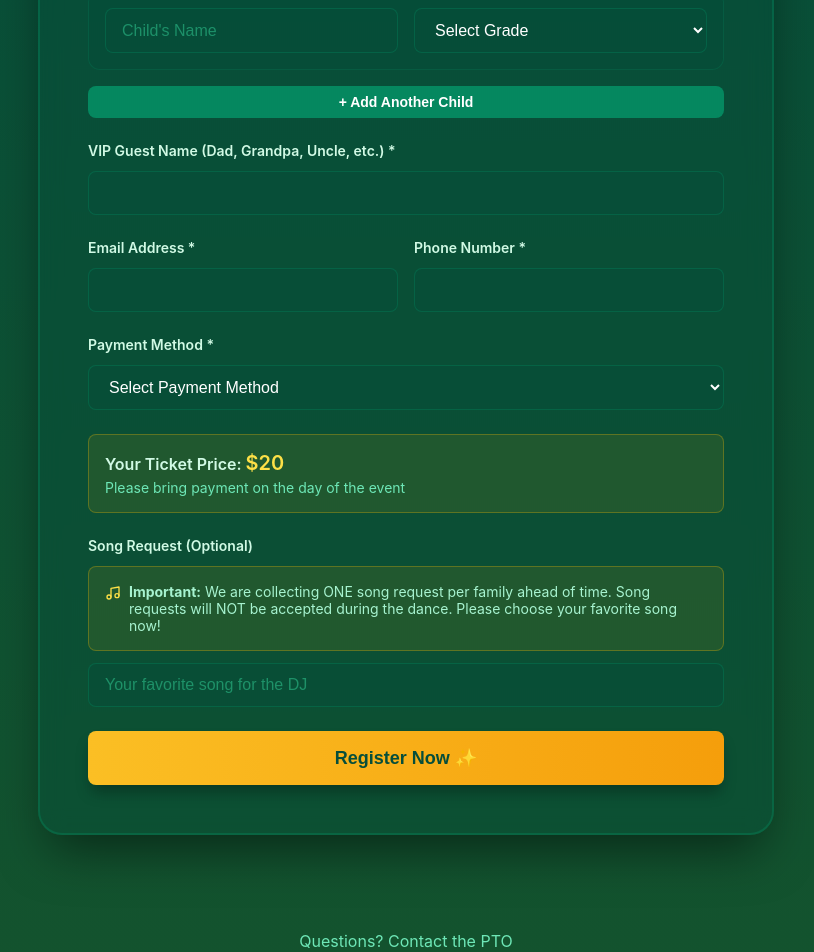
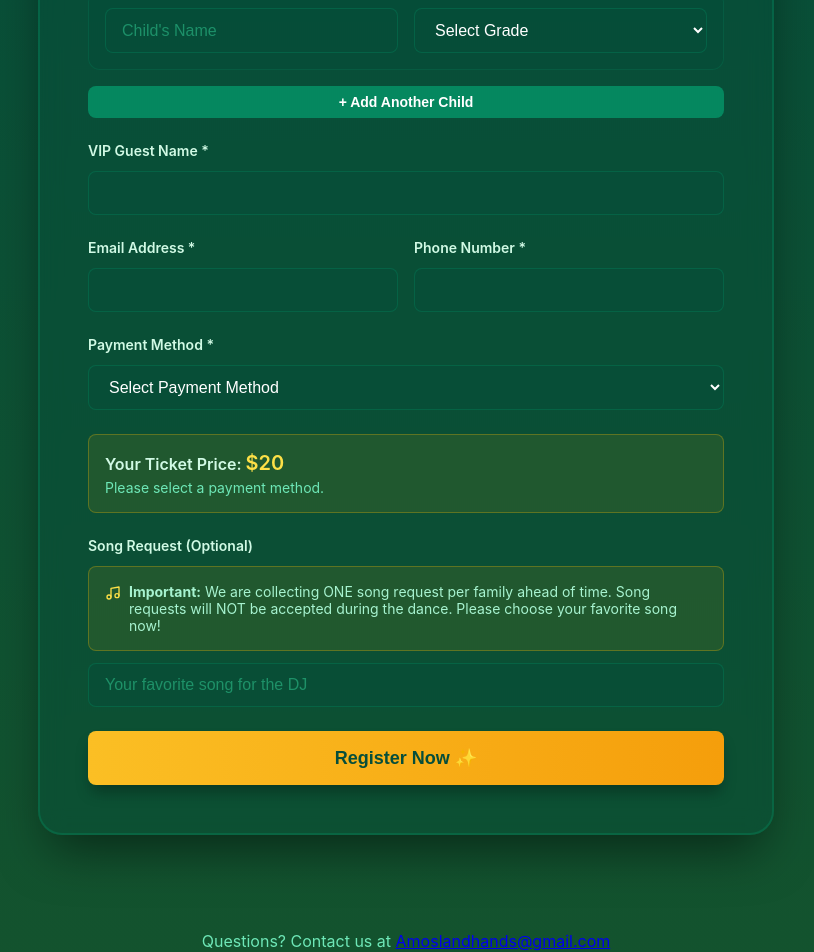
Before and after one commit to JWilson1431/girls-vip-dance, a React (Create React App) app: page / in a window 1280 px wide. Shown: the part 1629-2581 px from the top of the page, without its empty margins (234-1048 px from the left). Built offline with nearby package versions, Linux system fonts and the light colour scheme.

Commit message:
Minor Form Modifications

```diff
--- a/src/App.js
+++ b/src/App.js
@@ -75,7 +75,7 @@ export default function DaddyDaughterDance() {
 
     try {
       const googleSheetUrl = process.env.REACT_APP_GOOGLE_SHEET_URL;
-      const googleResponse = await fetch(googleSheetUrl, {
+      await fetch(googleSheetUrl, {
         method: 'POST',
         mode: 'no-cors',
         headers: {
@@ -340,7 +340,7 @@ export default function DaddyDaughterDance() {
               </div>
 
               <div className="form-group">
-                <label>VIP Guest Name (Dad, Grandpa, Uncle, etc.) *</label>
+                <label>VIP Guest Name *</label>
                 <input
                   type="text"
                   value={formData.vipGuest}
@@ -388,7 +388,19 @@ export default function DaddyDaughterDance() {
                 <p className="price-label">
                   Your Ticket Price: <span className="price-amount">{ticketPrice}</span>
                 </p>
-                <p className="price-note">Please bring payment on the day of the event</p>
+                <p className="price-note">
+                  {formData.paymentMethod === "Cash" || formData.paymentMethod === "Check" ? (
+                    <>
+                      Please send {formData.paymentMethod} to the teacher with your child's name, "VIP Dance" notation, and parent phone number.
+                    </>
+                  ) : formData.paymentMethod === "Venmo" ? (
+                    <>
+                      Please pay via <a href="https://venmo.com/Amosland-HomeandSchool" target="_blank" rel="noopener noreferrer">Venmo</a>.
+                    </>
+                  ) : (
+                    "Please select a payment method."
+                  )}
+                </p>
               </div>
 
               <div className="form-group">
@@ -428,8 +440,15 @@ export default function DaddyDaughterDance() {
       </section>
 
       <footer className="footer">
-        <p>Questions? Contact the PTO</p>
-        <p className="footer-tagline">We can't wait to see you at the Enchanted Forest! 🍄✨</p>
+        <p>
+          Questions? Contact us at{" "}
+          <a href="mailto:Amoslandhands@gmail.com" className="footer-email">
+            Amoslandhands@gmail.com
+          </a>
+        </p>
+        <p className="footer-tagline">
+          We can't wait to see you at the Enchanted Forest! 🍄✨
+        </p>
       </footer>
     </div>
   );
```
